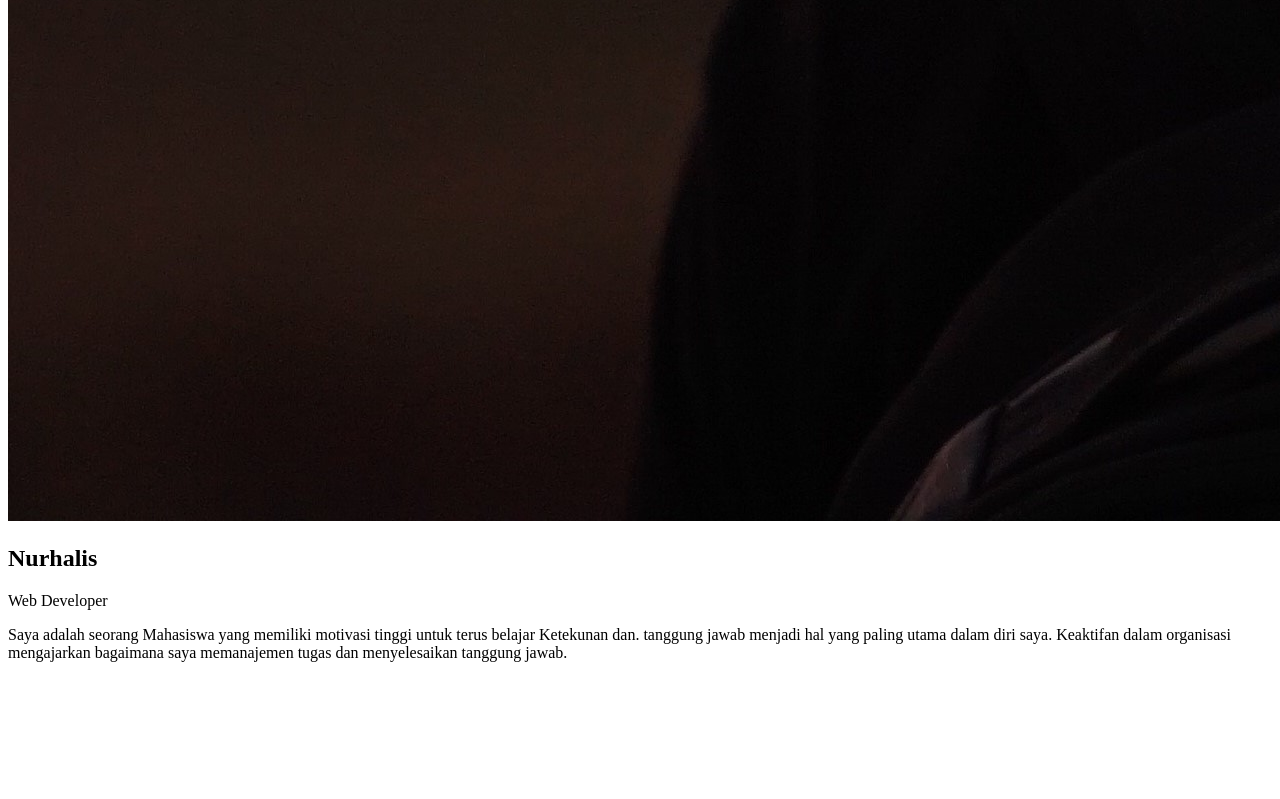
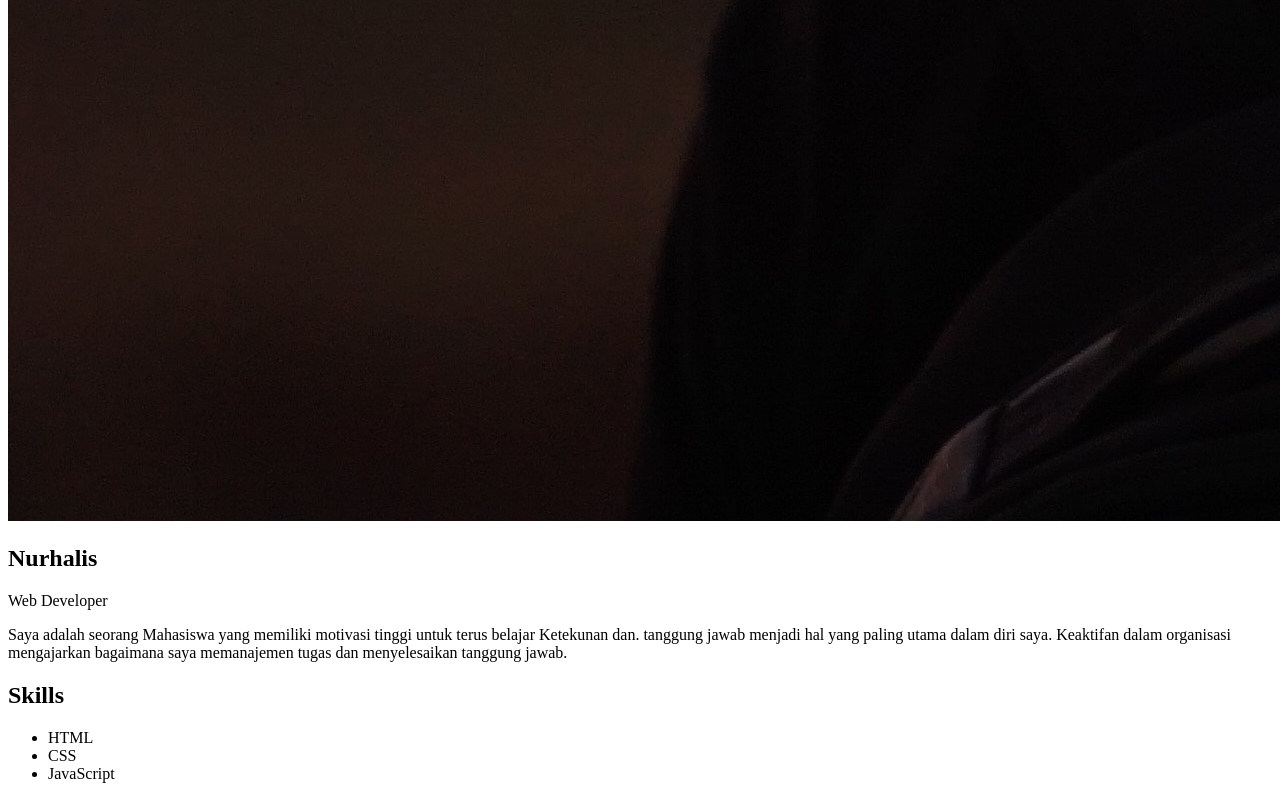
Before and after one commit to halis-juang/laporan_kakas_prak4, a plain HTML site: page index.html in a window 1280 px wide. Shown: the part 2935-3734 px from the top of the page. Before the commit the page ends 3613 px from the top, so only its background shows below. Drawn offline with Linux system fonts and the light colour scheme.

Commit message:
kommit ke empat menambhkan deskripsi skill

```diff
--- a/index.html
+++ b/index.html
@@ -20,6 +20,15 @@
           utama dalam diri saya. Keaktifan dalam organisasi mengajarkan bagaimana saya memanajemen tugas dan menyelesaikan tanggung jawab.
         </p>
       </div>
+    </section>
+    <section class="skills">
+      <h2>Skills</h2>
+      <ul>
+        <li>HTML</li>
+        <li>CSS</li>
+        <li>JavaScript</li>
+      </ul>
+    </section>
 
   </body>
 </html>
```
